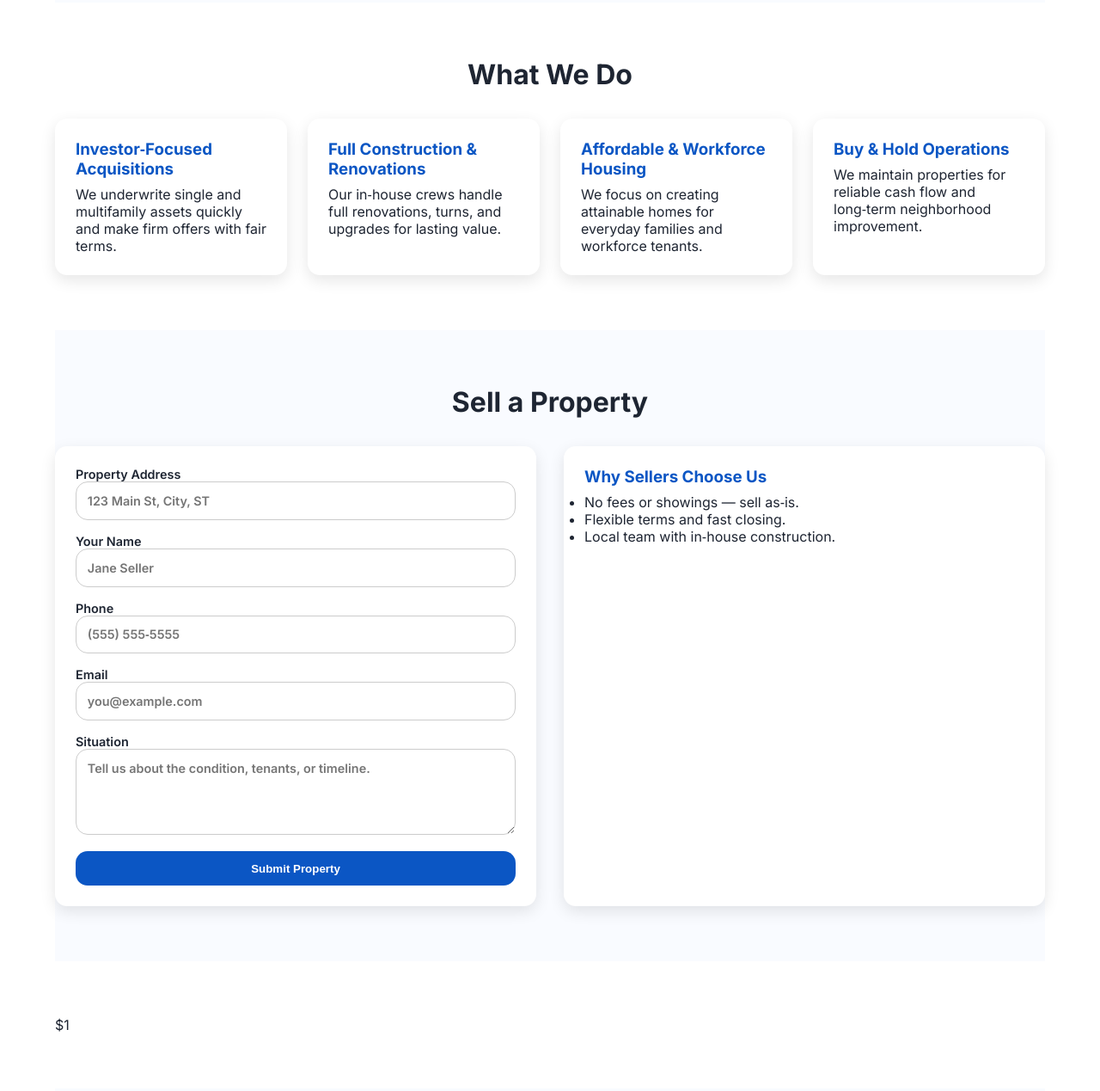
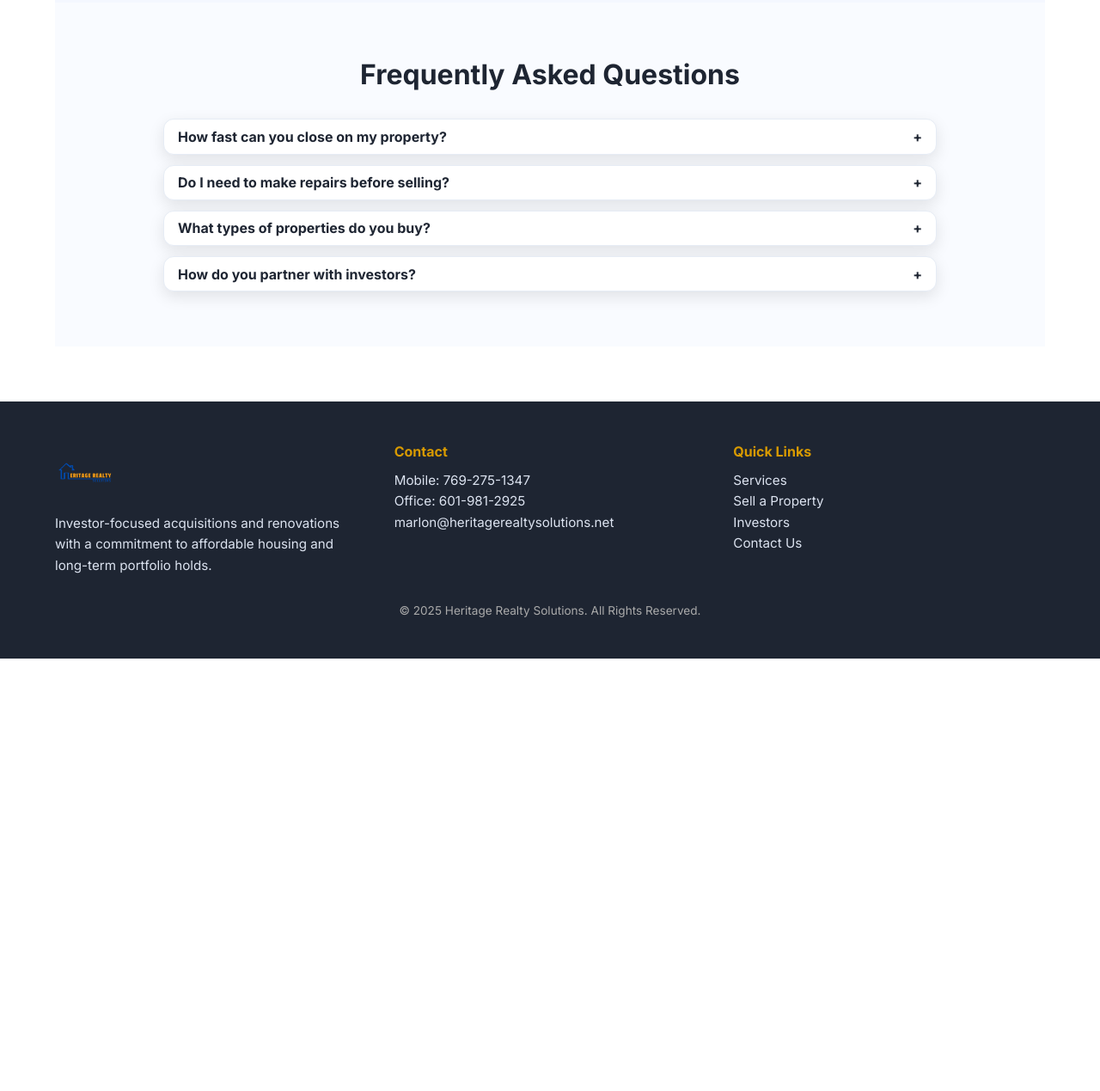
Before and after one commit to HeritageRealtySolutions/heritagerealtysolutions, a plain HTML site: page index.html in a window 1280 px wide. Shown: the part 487-1756 px from the top of the page at 86% size. After the commit the page ends 1253 px from the top, so only its background shows below. Drawn offline with Linux system fonts and the light colour scheme.

Commit message:
Update index.html

```diff
--- a/index.html
+++ b/index.html
@@ -6,7 +6,7 @@
   <title>Heritage Realty Solutions | Affordable Housing • Investor-Focused • Buy & Hold</title>
   <meta name="description" content="Heritage Realty Solutions acquires, renovates, and holds rental housing with a focus on affordability and quality. We partner with investors and operate a full-service construction team." />
   <meta property="og:title" content="Heritage Realty Solutions" />
-  <meta property="og:description" content="Investor‑focused acquisitions • Affordable housing • Full construction & renovations • Buy & hold." />
+  <meta property="og:description" content="Investor-focused acquisitions • Affordable housing • Full construction & renovations • Buy & hold." />
   <meta property="og:type" content="website" />
   <meta name="theme-color" content="#0B56C4" />
   <link rel="preconnect" href="https://fonts.googleapis.com">
@@ -40,54 +40,44 @@
     .btn-outline:hover{background:var(--blue);color:var(--white)}
 
     /* HERO */
-    .hero{background:var(--light);padding:5rem 0;text-align:center}
+    .hero{background:linear-gradient(180deg,#ffffff,#f4f7ff);padding:5rem 0;text-align:center}
     .hero h1{font-size:2.5rem;font-weight:800;line-height:1.2;margin-bottom:1rem}
     .hero h1 span{color:var(--gold)}
     .hero p{max-width:700px;margin:0 auto 2rem auto;font-size:1.1rem;line-height:1.6}
     .hero .cta{display:flex;justify-content:center;gap:1rem;flex-wrap:wrap}
 
-    /* SECTION LAYOUT */
+    /* SECTIONS */
     section{padding:4rem 0;width:min(1200px,90%);margin:auto}
     h2{font-size:2rem;font-weight:700;text-align:center;margin-bottom:2rem;color:var(--ink)}
 
     .grid{display:grid;gap:1.5rem}
     .cards{grid-template-columns:repeat(auto-fit,minmax(250px,1fr))}
-    .card{background:var(--white);border-radius:var(--radius);box-shadow:var(--shadow);padding:1.5rem;text-align:left}
-    .card h3{color:var(--blue);margin-bottom:.5rem}
+    .card{background:var(--white);border-radius:var(--radius);box-shadow:var(--shadow);padding:1.5rem;text-align:left;transition:transform .25s ease, box-shadow .25s ease}
+    .card:hover{transform:translateY(-4px);box-shadow:0 14px 28px rgba(0,0,0,.12)}
 
-    /* FORM */
-    form{display:grid;gap:1rem}
-    label{font-weight:600;font-size:.9rem}
-    input,textarea{padding:.8rem;border-radius:var(--radius);border:1px solid #ccc;font:inherit;width:100%}
-    textarea{min-height:100px}
-    button[type=submit]{background:var(--blue);color:var(--white);padding:.8rem;border:none;border-radius:var(--radius);font-weight:700;cursor:pointer}
-
-    /* FOOTER */
-    footer{background:var(--ink);color:var(--white);padding:2rem 0}
-    footer .foot{width:min(1200px,90%);margin:auto;display:flex;flex-wrap:wrap;justify-content:space-between;gap:1rem}
-    footer a{color:var(--white)}
-
-    @media(max-width:768px){
-      .hero h1{font-size:2rem}
-    }
-    /* Hover effects */
-    .card{transition:transform .25s ease, box-shadow .25s ease}
-    .card:hover{transform:translateY(-4px);box-shadow:0 14px 28px rgba(0,0,0,.12)}
-    .btn,.btn-primary,.btn-outline,button[type=submit]{transition:transform .15s ease, filter .15s ease, box-shadow .15s ease}
-    .btn-primary:hover,button[type=submit]:hover{box-shadow:0 10px 20px rgba(11,86,196,.25);transform:translateY(-1px)}
-    .btn-outline:hover{box-shadow:0 8px 18px rgba(11,86,196,.2);transform:translateY(-1px)}
-
-    /* Reveal on scroll */
-    .reveal{opacity:0;transform:translateY(18px);transition:opacity .6s ease, transform .6s ease}
-    .reveal.visible{opacity:1;transform:translateY(0)}
-
-    /* FAQ styles */
+    /* FAQ */
     #faq .faq-wrap{width:min(900px,96%);margin:0 auto;display:grid;gap:12px}
     #faq details{background:var(--white);border:1px solid #e6ecf5;border-radius:12px;box-shadow:var(--shadow);padding:.6rem 1rem}
     #faq summary{cursor:pointer;list-style:none;display:flex;align-items:center;justify-content:space-between;font-weight:700;color:var(--ink)}
     #faq summary::-webkit-details-marker{display:none}
     #faq details p{margin:.6rem 0 0 0;line-height:1.6;color:#42506a}
 
+    /* CONTACT */
+    #contact{background:linear-gradient(180deg,#fff,#fff4e0)}
+
+    /* FOOTER */
+    footer{background:var(--ink);color:var(--white);padding:3rem 0;margin-top:4rem}
+    footer .foot{width:min(1200px,90%);margin:auto;display:flex;flex-wrap:wrap;justify-content:space-between;gap:2rem;align-items:flex-start}
+    footer .foot div{flex:1;min-width:240px}
+    footer img{height:70px;width:auto;margin-bottom:.5rem;filter:brightness(100%)}
+    footer h4{font-size:1rem;color:var(--gold);margin-bottom:.75rem}
+    footer p,footer a{color:#dce3f0;font-size:.95rem;line-height:1.6}
+    footer a:hover{color:var(--white)}
+    footer .bottom{text-align:center;margin-top:2rem;font-size:.85rem;color:#aaa}
+
+    /* REVEAL ANIMATION */
+    .reveal{opacity:0;transform:translateY(18px);transition:opacity .6s ease, transform .6s ease}
+    .reveal.visible{opacity:1;transform:translateY(0)}
   </style>
 </head>
 <body>
@@ -98,7 +88,7 @@
         <span>Heritage Realty Solutions</span>
       </div>
       <div class="nav-buttons">
-        <a href="#contact" class="btn-outline">Call: 769‑275‑1347</a>
+        <a href="#contact" class="btn-outline">Call: 769-275-1347</a>
         <a href="#sell" class="btn-primary">Get an Offer</a>
       </div>
     </div>
@@ -106,99 +96,46 @@
 
   <section class="hero reveal">
     <h1>We acquire, renovate, and hold quality rentals—<br>with an emphasis on <span>affordable housing.</span></h1>
-    <p>We partner with investors to buy properties as‑is, execute value‑add renovations through our in‑house construction team, and keep units in our portfolio for stable, long‑term returns and community impact.</p>
+    <p>We partner with investors to buy properties as-is, execute value-add renovations through our in-house construction team, and keep units in our portfolio for stable, long-term returns and community impact.</p>
     <div class="cta">
       <a href="#sell" class="btn-primary">Sell a Property</a>
       <a href="#investors" class="btn-outline">Investor Portal</a>
     </div>
   </section>
 
-  <section id="services" class="reveal">
-    <h2>What We Do</h2>
-    <div class="grid cards">
-      <div class="card"><h3>Investor‑Focused Acquisitions</h3><p>We underwrite single and multifamily assets quickly and make firm offers with fair terms.</p></div>
-      <div class="card"><h3>Full Construction & Renovations</h3><p>Our in‑house crews handle full renovations, turns, and upgrades for lasting value.</p></div>
-      <div class="card"><h3>Affordable & Workforce Housing</h3><p>We focus on creating attainable homes for everyday families and workforce tenants.</p></div>
-      <div class="card"><h3>Buy & Hold Operations</h3><p>We maintain properties for reliable cash flow and long‑term neighborhood improvement.</p></div>
-    </div>
-  </section>
-
-  <section id="sell" class="reveal" style="background:var(--light)">
-    <h2>Sell a Property</h2>
-    <div class="grid" style="grid-template-columns:1fr 1fr;gap:2rem">
-      <div class="card">
-        <form name="sell-form" method="post" data-netlify="true">
-          <label>Property Address<input name="address" placeholder="123 Main St, City, ST" required></label>
-          <label>Your Name<input name="name" placeholder="Jane Seller" required></label>
-          <label>Phone<input name="phone" placeholder="(555) 555‑5555" required></label>
-          <label>Email<input name="email" placeholder="you@example.com"></label>
-          <label>Situation<textarea name="notes" placeholder="Tell us about the condition, tenants, or timeline."></textarea></label>
-          <button type="submit">Submit Property</button>
-        </form>
-      </div>
-      <div class="card">
-        <h3>Why Sellers Choose Us</h3>
-        <ul>
-          <li>No fees or showings — sell as‑is.</li>
-          <li>Flexible terms and fast closing.</li>
-          <li>Local team with in‑house construction.</li>
-        </ul>
-      </div>
-    </div>
-  </section>
-
-  <section id="investors" class="reveal">$1</section>
-
-  <!-- FAQ -->
   <section id="faq" class="reveal" style="background:var(--light)">
     <h2>Frequently Asked Questions</h2>
     <div class="faq-wrap">
-      <details>
-        <summary>How fast can you close on my property?<span>+</span></summary>
-        <p>We can provide a firm offer within 24–48 hours of review and close as quickly as your timeline and title allow—often within 7–14 days.</p>
-      </details>
-      <details>
-        <summary>Do I need to make repairs before selling?<span>+</span></summary>
-        <p>No. We buy as‑is. Our in‑house construction team handles all renovations after closing.</p>
-      </details>
-      <details>
-        <summary>What types of properties do you buy?<span>+</span></summary>
-        <p>Single‑family, duplexes/fourplexes, and small multifamily (5–30 units). We’ll also consider mixed‑use with strong residential components.</p>
-      </details>
-      <details>
-        <summary>How do you partner with investors?<span>+</span></summary>
-        <p>We focus on value‑add acquisitions, execute capex in‑house, and hold stabilized assets for durable yield. We’re open to joint ventures and structured partnerships.</p>
-      </details>
+      <details><summary>How fast can you close on my property?<span>+</span></summary><p>We can close in as little as 7–14 days, depending on title readiness.</p></details>
+      <details><summary>Do I need to make repairs before selling?<span>+</span></summary><p>No. We buy properties as-is, in any condition.</p></details>
+      <details><summary>What types of properties do you buy?<span>+</span></summary><p>We buy single-family, duplex, and small multifamily properties.</p></details>
+      <details><summary>How do you partner with investors?<span>+</span></summary><p>We structure partnerships around long-term equity and stable yield opportunities.</p></details>
     </div>
   </section>
-
-  <section id="contact"
 
   <footer>
     <div class="foot">
       <div>
-        <img src="heritage-logo.png" alt="Heritage Realty Solutions" style="height:40px;width:auto;margin-bottom:.5rem">
-        <p>Investor‑focused acquisitions and renovations with a commitment to affordable housing and long‑term portfolio holds.</p>
+        <img src="heritage-logo.png" alt="Heritage Realty Solutions">
+        <p>Investor-focused acquisitions and renovations with a commitment to affordable housing and long-term portfolio holds.</p>
       </div>
       <div>
-        <p><strong>Contact</strong><br>769‑275‑1347<br>601‑981‑2925<br><a href="mailto:marlon@heritagerealtysolutions.net">marlon@heritagerealtysolutions.net</a></p>
+        <h4>Contact</h4>
+        <p>Mobile: 769-275-1347<br>Office: 601-981-2925<br><a href="mailto:marlon@heritagerealtysolutions.net">marlon@heritagerealtysolutions.net</a></p>
       </div>
       <div>
-        <p><strong>Links</strong><br><a href="#services">Services</a><br><a href="#sell">Sell</a><br><a href="#investors">Investors</a><br><a href="#contact">Contact</a></p>
+        <h4>Quick Links</h4>
+        <p><a href="#services">Services</a><br><a href="#sell">Sell a Property</a><br><a href="#investors">Investors</a><br><a href="#contact">Contact Us</a></p>
       </div>
     </div>
+    <div class="bottom">© 2025 Heritage Realty Solutions. All Rights Reserved.</div>
   </footer>
+
   <script>
-    // IntersectionObserver to reveal sections
     const observer = new IntersectionObserver((entries)=>{
-      entries.forEach(e=>{ if(e.isIntersecting){ e.target.classList.add('visible'); observer.unobserve(e.target);} });
-    }, {threshold: 0.12});
+      entries.forEach(e=>{if(e.isIntersecting){e.target.classList.add('visible');observer.unobserve(e.target)}});
+    }, {threshold:0.12});
     document.querySelectorAll('.reveal').forEach(el=>observer.observe(el));
   </script>
 </body>
 </html>
-
-    </div>
-  </footer>
-</body>
-</html>
```
